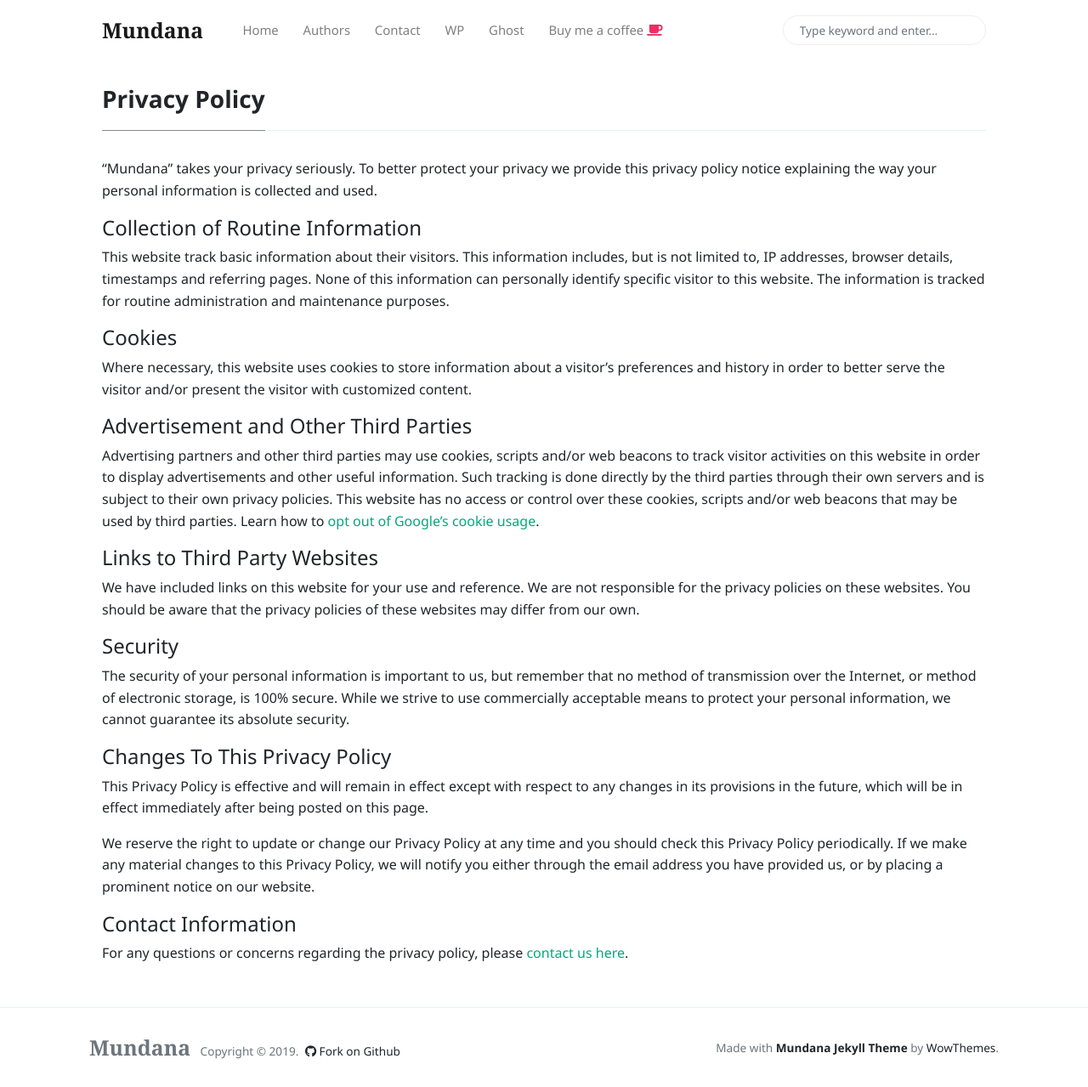
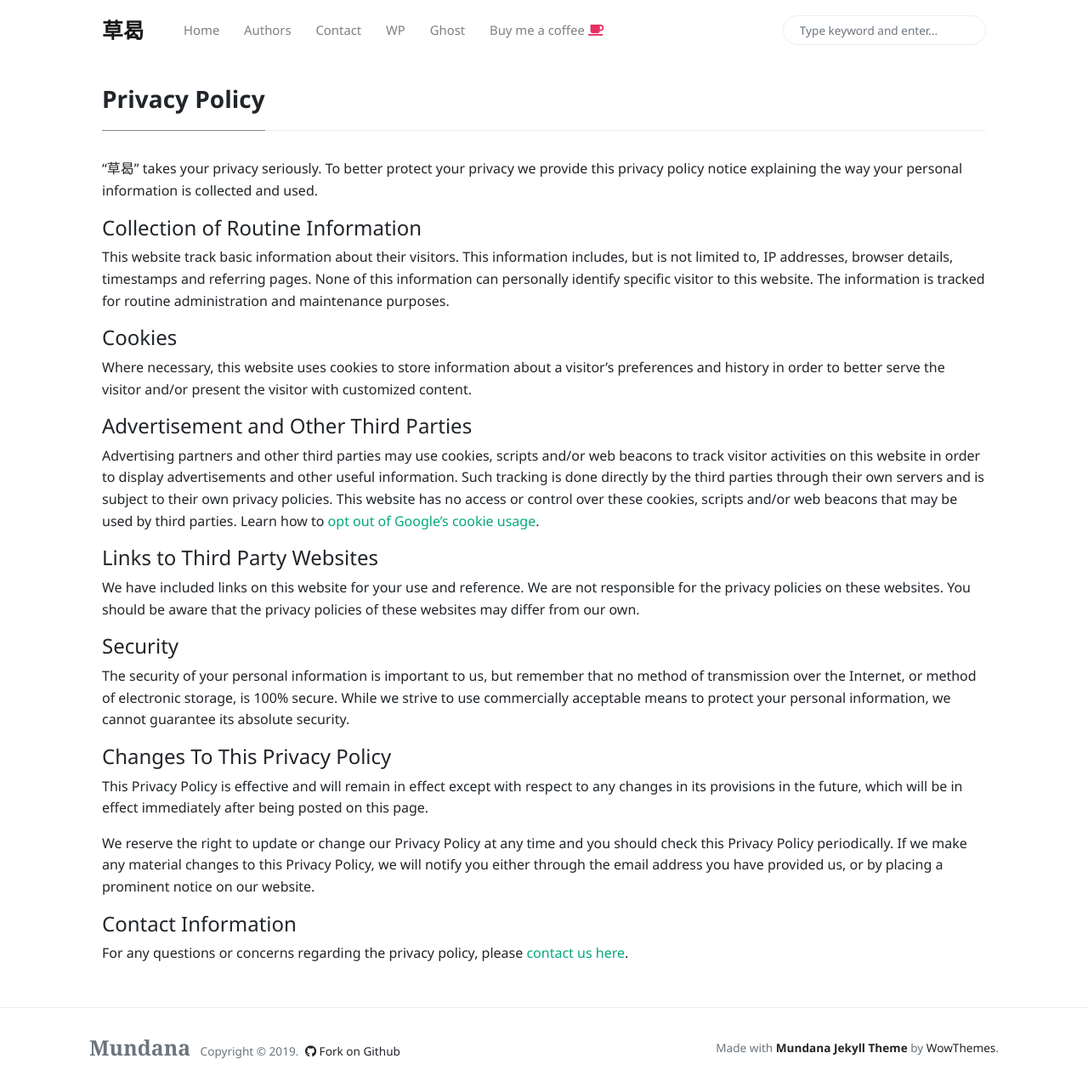
Before and after one commit to geyuxi/geyuxi.github.io, a Jekyll site: the page built from _pages/privacy-policy.md, in a window 1280 px wide and 1279 px high. Shown: the whole window at 85% size. Built offline with Jekyll 4.4.1, drawn with Linux system fonts in a browser that asks for light colours; nearby versions of some CDN libraries.

Commit message:
Update _config.yml

```diff
--- a/_config.yml
+++ b/_config.yml
@@ -1,11 +1,11 @@
 # Site
-name: 'Mundana'
-description: 'Mundana is a free Jekyll theme for awesome people like you, Medium like.'
+name: '草曷'
+description: '这是草曷的个人小站'
 logo: 'assets/images/logo.png'
 favicon: 'assets/images/favicon.ico'
 baseurl: ''
 disqus: 'demowebsite'
-email: 'wowthemesnet@gmail.com'
+email: 'geyuxi@t.shu.edu.cn'
 mailchimp-list: 'https://wowthemes.us11.list-manage.com/subscribe/post?u=8aeb20a530e124561927d3bd8&amp;id=8c3d2d214b'
 
 include: ["_pages"]
```
